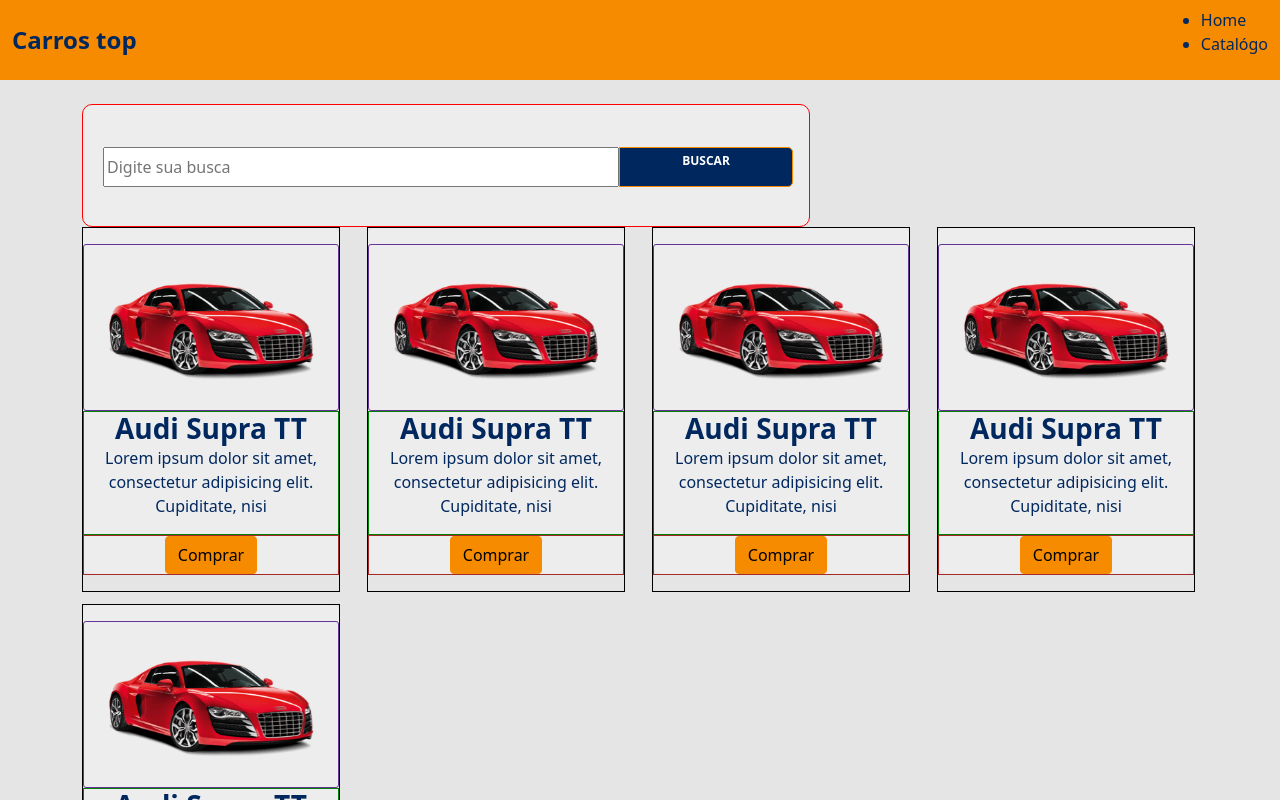
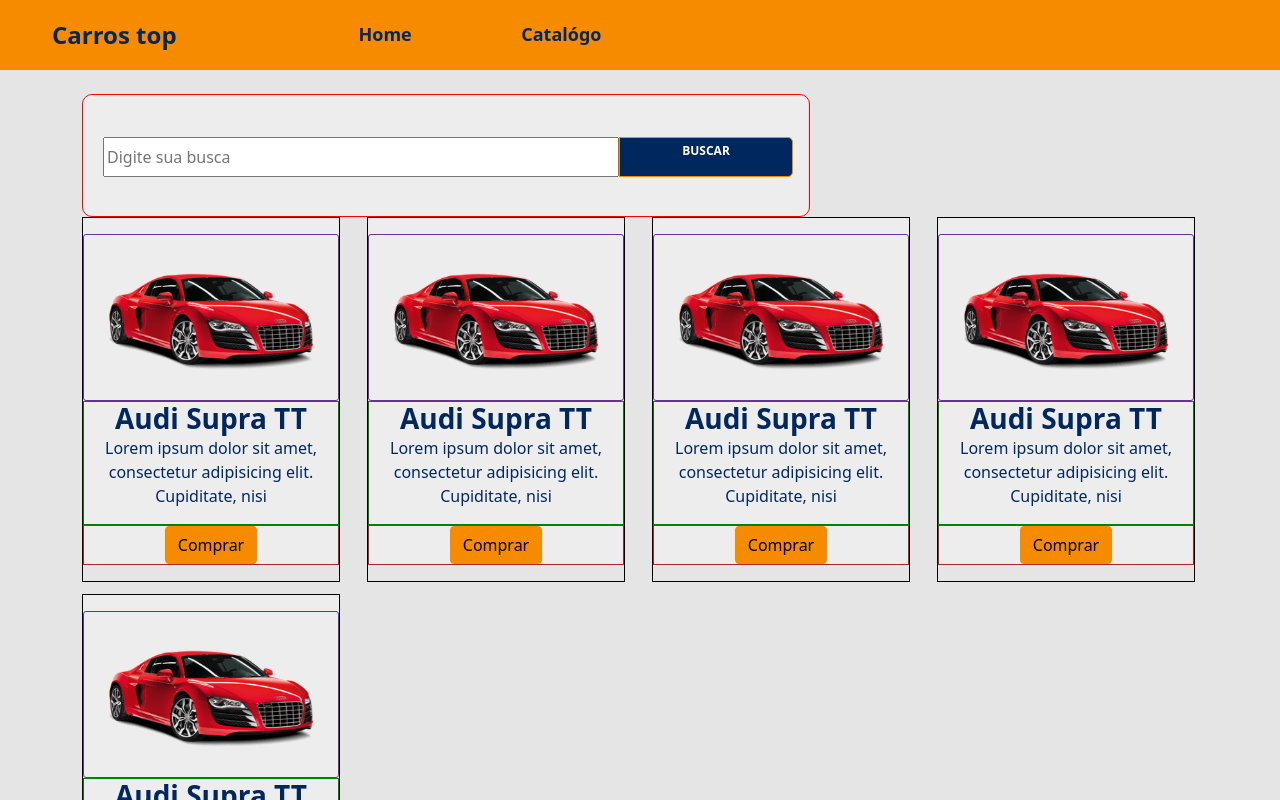
Before and after one commit to Deividwb/DWCatalogCar, a React (Create React App) app in the folder frontweb_catalogcar/: page /products in a window 1280 px wide. Shown: the top 800 px of the page. Built offline with nearby package versions, Linux system fonts and the light colour scheme.

Commit message:
Styling Css Navbar

```diff
--- a/frontweb_catalogcar/src/App.css
+++ b/frontweb_catalogcar/src/App.css
@@ -1,22 +1,27 @@
 @import url('https://fonts.googleapis.com/css2?family=Open+Sans:wght@400;700&display=swap');
 
-*tart{
+*tart {
   font-family: 'Open Sans', sans-serif;
 }
 
-h1,h2,h3,h4,h5,h6{
+h1,
+h2,
+h3,
+h4,
+h5,
+h6 {
   font-weight: 700;
   margin-bottom: 0;
 }
 
-a, a:hover{
+a,a:hover {
   text-decoration: none;
   color: unset;
 }
 
+
 .base-card {
-
-    background-color: #EDEDED;
+  background-color: #ededed;
   width: 258px;
   height: 347px;
   left: 20px;
--- a/frontweb_catalogcar/src/components/Navbar/index.tsx
+++ b/frontweb_catalogcar/src/components/Navbar/index.tsx
@@ -1,28 +1,27 @@
+import './styles.css';
 import { Link, NavLink } from 'react-router-dom';
 
 const Navbar = () => {
-    return(
+  return (
     <nav className="navbar navbar-expand-md navbar-dark bg-primary main-nav">
       <div className="container-fluid">
-                <Link to="/" className="nav-logo-text" >
+        <Link to="/" className="nav-logo-text">
           <h4>Carros top</h4>
         </Link>
-                <div>
-                    <ul>
+        <div className="collapse navbar-collapse">
+          <ul className="navbar-nav offset-md-2 main-menu">
             <li>
               <NavLink to="/" activeClassName="active">
                 Home
               </NavLink>
             </li>
             <li>
-                        <NavLink to="/products" activeClassName="active">
-                            Catalógo
-                            </NavLink>
+              <NavLink to="/products">Catalógo</NavLink>
             </li>
           </ul>
         </div>
       </div>
     </nav>
   );
-}
+};
 export default Navbar;
--- a/frontweb_catalogcar/src/components/Navbar/styles.css
+++ b/frontweb_catalogcar/src/components/Navbar/styles.css
@@ -2,3 +2,19 @@
     padding-left: 40px;
     min-height: 70px;
 }
+
+.main-menu {
+    display: flex;
+    font-size: 18px;
+    width: 243px;
+    justify-content: space-between;
+}
+
+.main-menu a {
+    color: #00285F;
+}
+
+.main-menu a.active {
+    color: #00285F;
+    font-weight: bold;
+}
```
Lines whose indentation alone changed are shown as unchanged.
